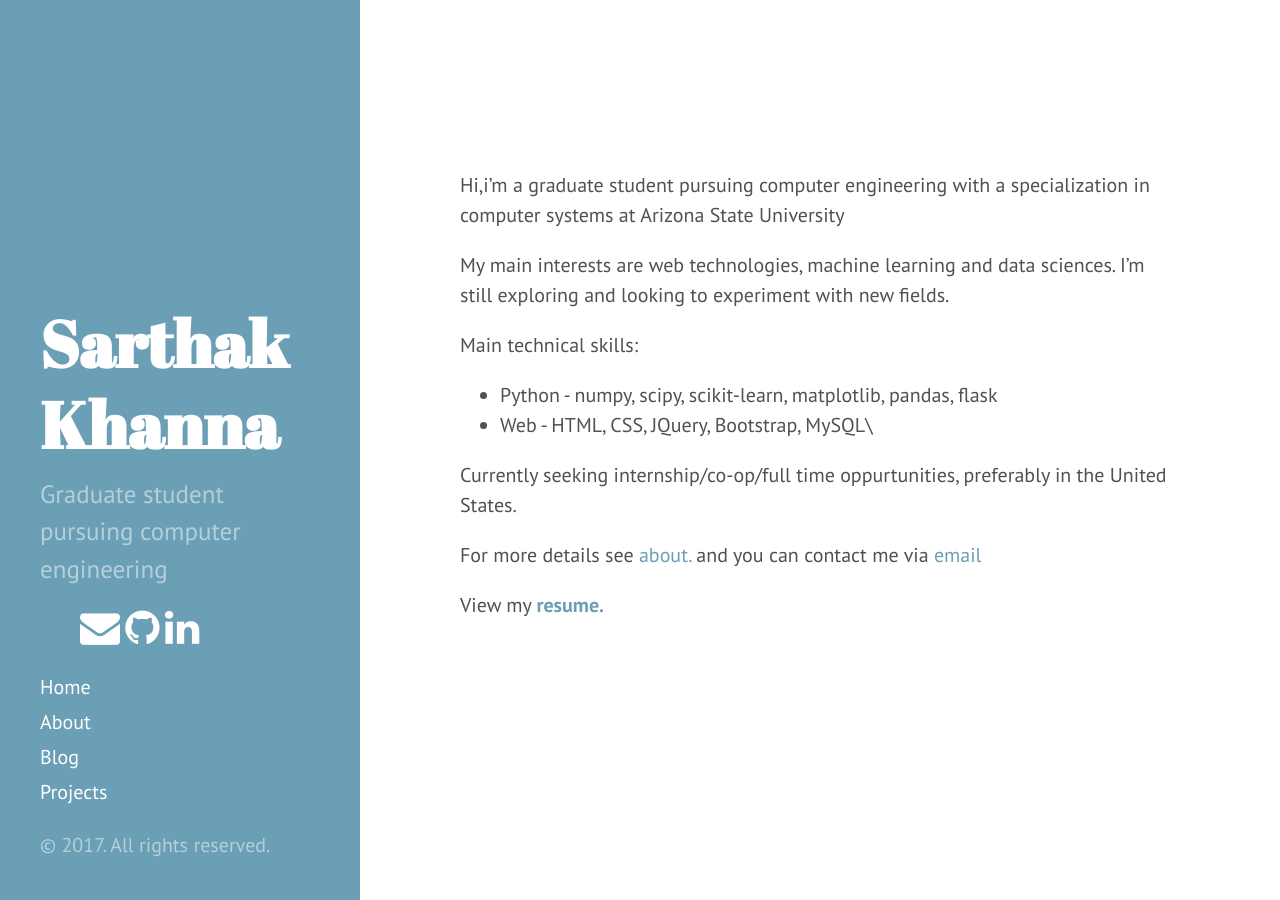
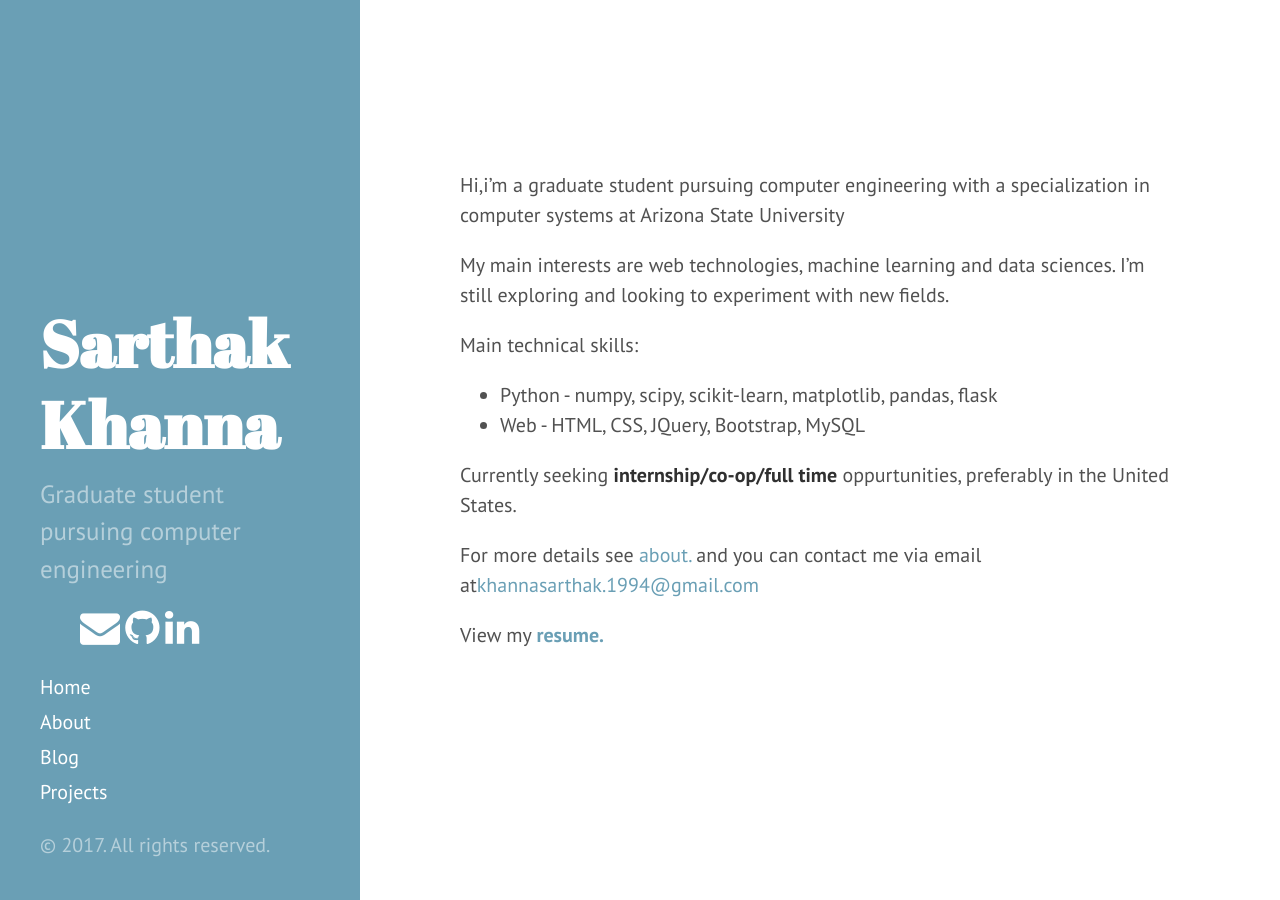
Before and after one commit to khannasarthak/khannasarthak.github.io, a Jekyll site: the page built from index.md, in a window 1280 px wide. Built offline with Jekyll 4.4.1, drawn with Linux system fonts in a browser that asks for light colours; nearby versions of some CDN libraries.

Commit message:
Added mailto
and made current things enhanced

```diff
--- a/index.md
+++ b/index.md
@@ -9,10 +9,10 @@ My main interests are web technologies, machine learning and data sciences. I'm
 
 Main technical skills:
 +  Python - numpy, scipy, scikit-learn, matplotlib, pandas, flask
-+  Web  - HTML, CSS, JQuery, Bootstrap, MySQL\
++  Web  - HTML, CSS, JQuery, Bootstrap, MySQL
 
-Currently seeking internship/co-op/full time oppurtunities, preferably in the United States.
+Currently seeking **internship/co-op/full time** oppurtunities, preferably in the United States.
 
-For more details see [about.](http://khannasarthak.github.io/about/) and you can contact me via <a href="mailto:{{ site.email}}">email</a>
+For more details see [about.](http://khannasarthak.github.io/about/) and you can contact me via email at<a href="mailto:{{ site.email}}">khannasarthak.1994@gmail.com</a>
 
 View my **[resume.](http://khannasarthak.github.io/SarthakKhannaCV.pdf){:target="_blank"}**
```
